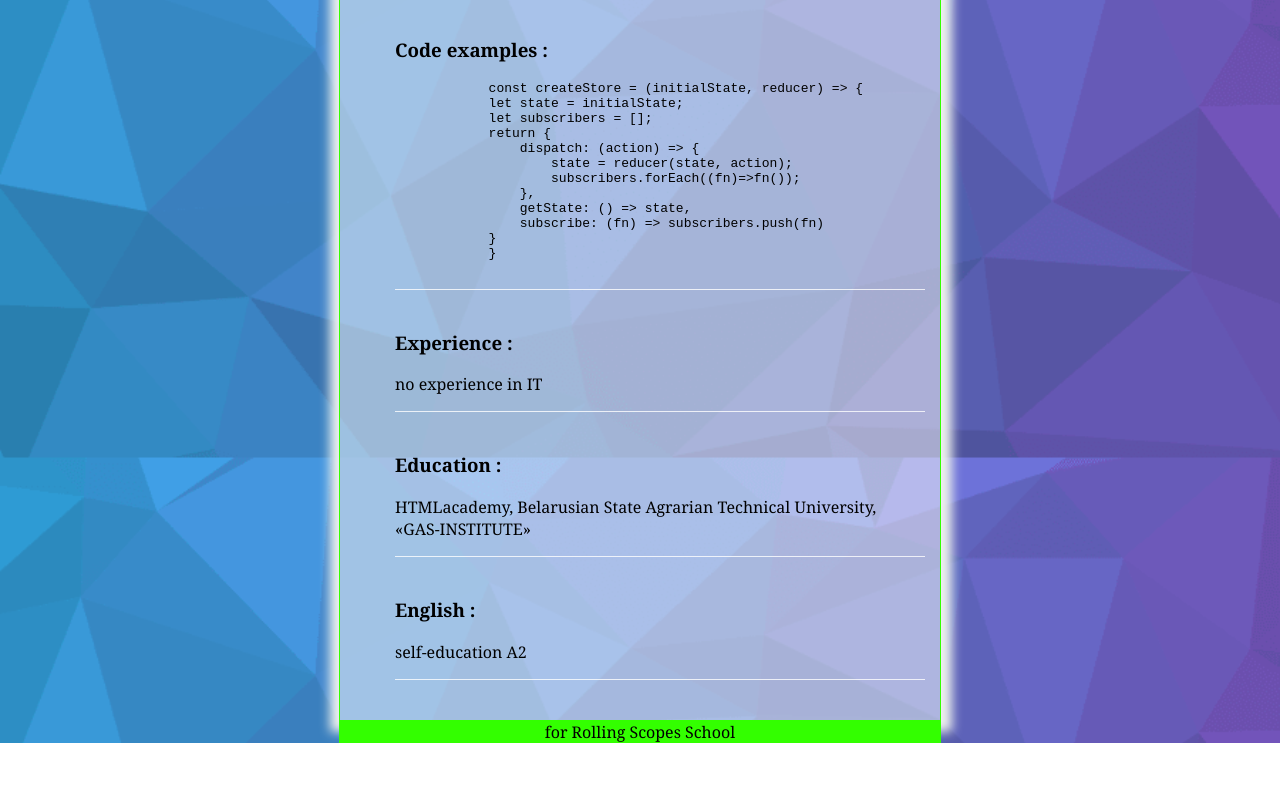
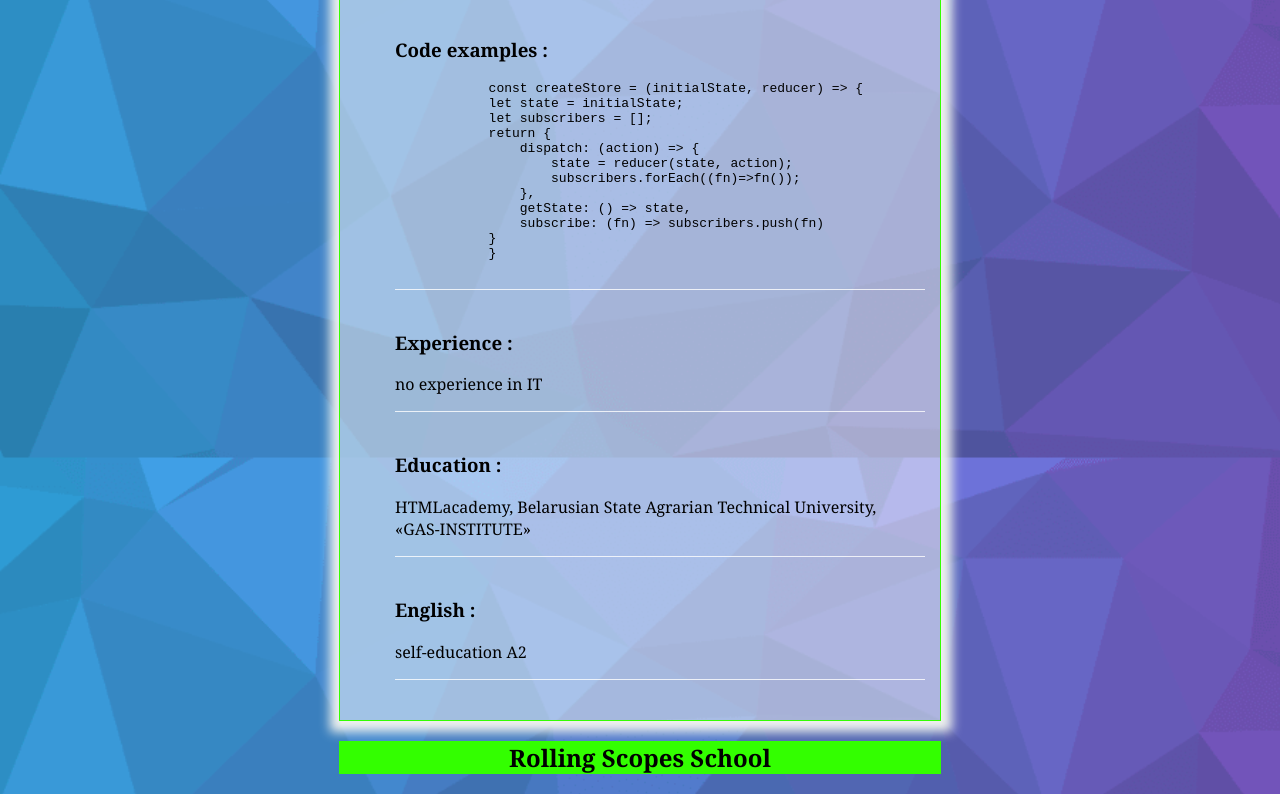
Before and after one commit to OverNovik/rsschool-cv, a plain HTML site: page index.html in a window 1280 px wide. Shown: the part 794-1588 px from the top of the page. Before the commit the page ends 1537 px from the top, so only its background shows below. Drawn offline with Linux system fonts and the light colour scheme.

Commit message:
refactor: add h2 for footer

```diff
--- a/index.html
+++ b/index.html
@@ -58,7 +58,7 @@
         </section>
     </main>
     <footer>
-        for Rolling Scopes School
+        <h2>Rolling Scopes School</h2>
     </footer>
 </body>
 </html>
```
